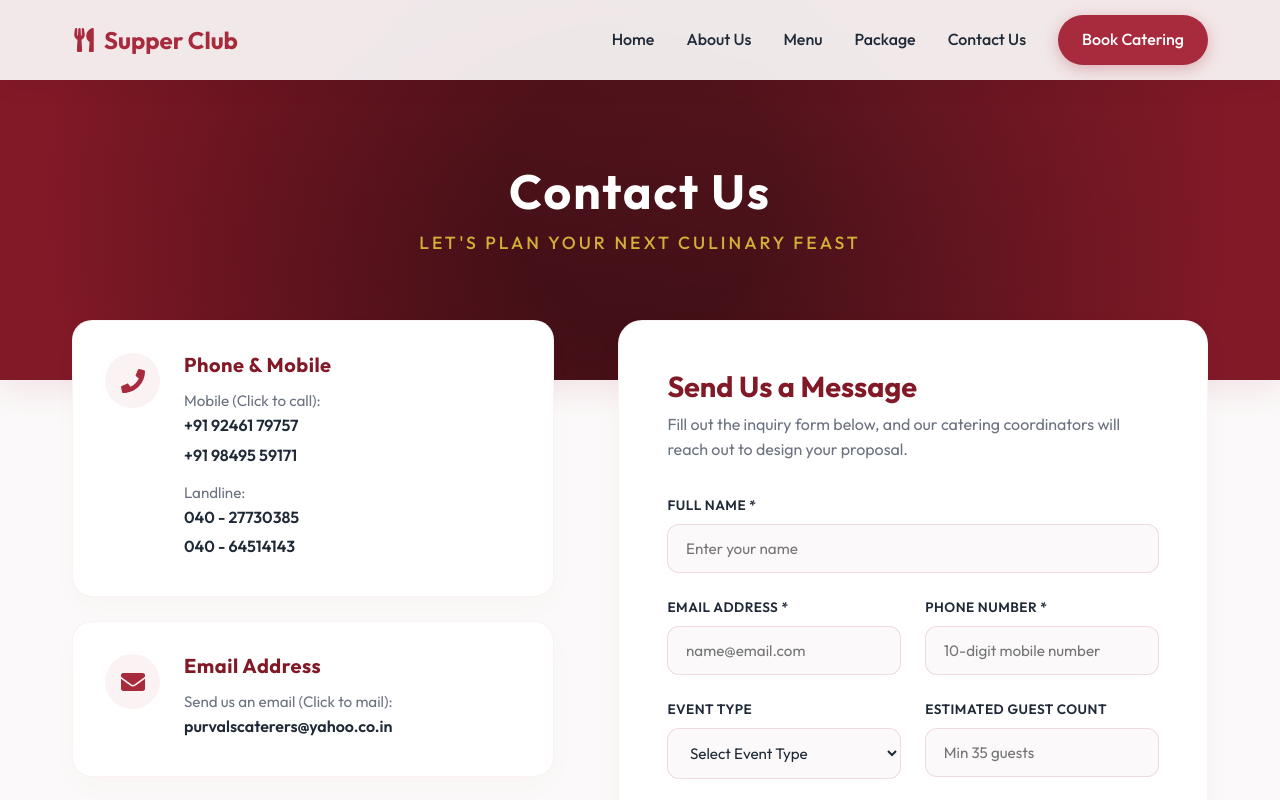
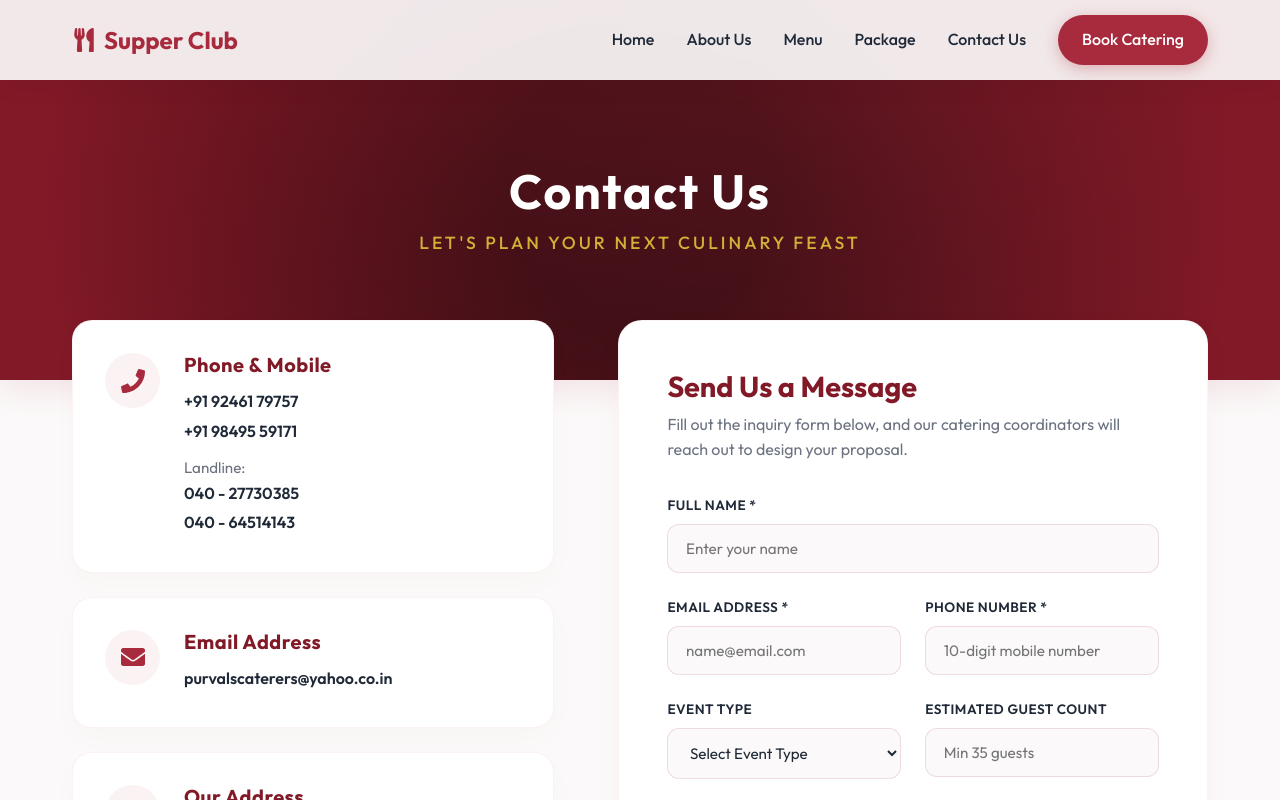
Before and after one commit to Vedabhavishya/PurvalCaters, a Next.js app: page /contact in a window 1280 px wide. Shown: the top 800 px of the page. Built offline with nearby package versions, Linux system fonts and the light colour scheme.

Commit message:
feat: clean up contact details card texts by removing redundant helper text prompts

```diff
--- a/src/app/contact/page.tsx
+++ b/src/app/contact/page.tsx
@@ -67,7 +67,6 @@ export default function ContactPage() {
               </div>
               <div className={styles.cardContent}>
                 <h3 className={styles.cardTitle}>Phone & Mobile</h3>
-                <span className={styles.cardText}>Mobile (Click to call):</span>
                 <a href="tel:+919246179757" className={styles.linkItem}>+91 92461 79757</a>
                 <a href="tel:+919849559171" className={styles.linkItem}>+91 98495 59171</a>
 
@@ -84,7 +83,6 @@ export default function ContactPage() {
               </div>
               <div className={styles.cardContent}>
                 <h3 className={styles.cardTitle}>Email Address</h3>
-                <span className={styles.cardText}>Send us an email (Click to mail):</span>
                 <a href="mailto:purvalscaterers@yahoo.co.in" className={styles.linkItem}>
                   purvalscaterers@yahoo.co.in
                 </a>
```
